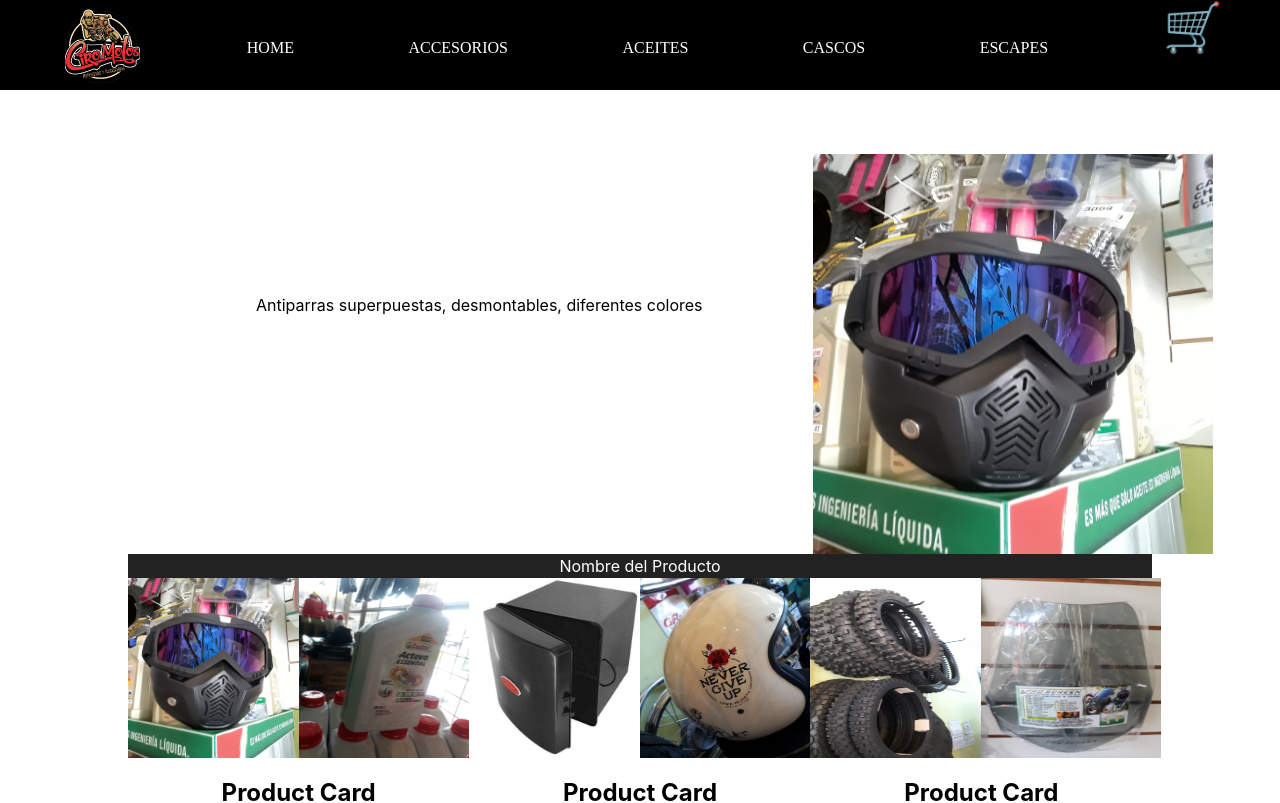
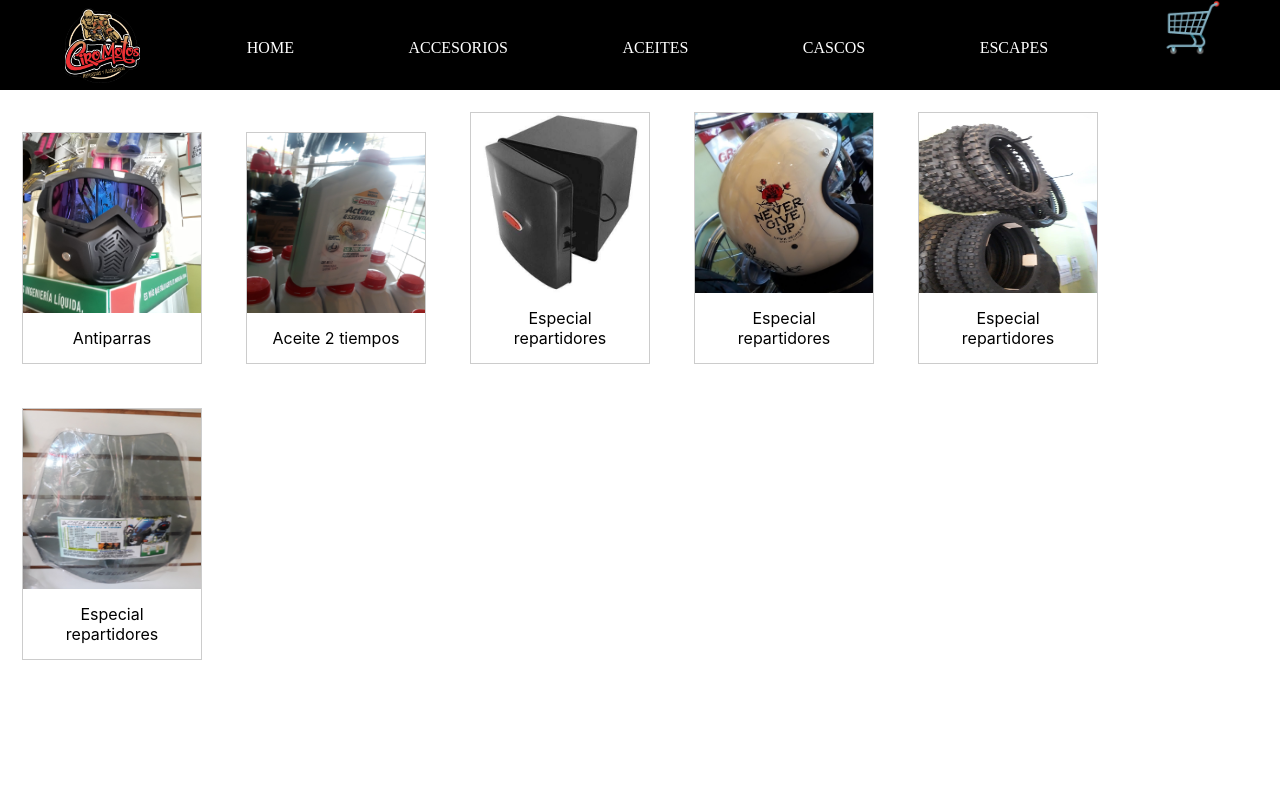
Before and after one commit to mtello855/Ventas-React, a React (Create React App) app: page /accesorios in a window 1280 px wide. Shown: the top 803 px of the page. Built offline with nearby package versions, Linux system fonts and the light colour scheme.

Commit message:
creation of routes and product component for purchase

```diff
--- a/package.json
+++ b/package.json
@@ -8,6 +8,7 @@
     "@testing-library/user-event": "^12.8.3",
     "react": "^17.0.1",
     "react-dom": "^17.0.1",
+    "react-router-dom": "^5.2.0",
     "react-scripts": "4.0.3",
     "web-vitals": "^1.1.0"
   },
--- a/src/App.js
+++ b/src/App.js
@@ -1,14 +1,19 @@
 import React from "react";
+import { BrowserRouter as Router, Route, Link } from "react-router-dom";
 import Navbar from "./components/Navbar";
 import Content from "./components/Content";
+import Accesorios from "./components/Accesorios/Accesorios";
+import Product from "./components/Products/Product";
 import "./App.css";
 
 function App() {
   return (
-    <div>
+    <Router>
       <Navbar />
-      <Content />
-    </div>
+      <Route path="/" exact component={Content} />
+      <Route path="/accesorios" component={Accesorios} />
+      <Route path="/product" component={Product} />
+    </Router>
   );
 }
 
--- /dev/null
+++ b/src/components/Accesorios/Accesorios.css
@@ -0,0 +1,20 @@
+div.gallery {
+  margin: 22px;
+  border: 1px solid #ccc;
+  display: inline-block;
+  width: 180px;
+}
+
+div.gallery:hover {
+  border: 1px solid #777;
+}
+
+div.gallery img {
+  width: 178px;
+  height: 180px;
+}
+
+div.desc {
+  padding: 15px;
+  text-align: center;
+}
--- /dev/null
+++ b/src/components/Accesorios/Accesorios.js
@@ -0,0 +1,42 @@
+import React, { useState } from "react";
+import "./Accesorios.css";
+
+import Casco from "../../Img/casco.jpg";
+import Aceite from "../../Img/aceite.jpg";
+import Baul from "../../Img/baul.jpg";
+import OtroCasco from "../../Img/otrocasco.jpg";
+import Rueda from "../../Img/rueda.png";
+import Vidrio from "../../Img/vidrio.jpg";
+import { Link } from "react-router-dom";
+
+const productCards = [
+  {
+    img: Casco,
+    desc: "Antiparras ",
+  },
+  { img: Aceite, desc: "Aceite 2 tiempos" },
+  { img: Baul, desc: "Especial repartidores" },
+  { img: OtroCasco, desc: "Especial repartidores" },
+  { img: Rueda, desc: "Especial repartidores" },
+  { img: Vidrio, desc: "Especial repartidores" },
+];
+
+function Accesorios() {
+  const [testHook, setTestHook] = useState(0);
+  return (
+    <div className="galleryAcces">
+      {productCards.map((e, i) => {
+        return (
+          <div className="gallery">
+            <Link to="/product" target="_blank" href="img_5terre.jpg">
+              <img src={e.img} />
+            </Link>
+            <div className="desc">{e.desc}</div>
+          </div>
+        );
+      })}
+    </div>
+  );
+}
+
+export default Accesorios;
--- a/src/components/Navbar.js
+++ b/src/components/Navbar.js
@@ -1,4 +1,5 @@
 import React from "react";
+import { Link } from "react-router-dom";
 import logoCiro from "../logo.png";
 function Navbar() {
   return (
@@ -6,13 +7,13 @@ function Navbar() {
       <div>
         <img className="Logo" src={logoCiro} />
       </div>
-      <a href="#">HOME</a>
-      <a href="#">ACCESORIOS</a>
-      <a href="#">ACEITES</a>
-      <a href="#">CASCOS</a>
-      <a href="#">ESCAPES</a>
+      <Link to="/">HOME</Link>
+      <Link to="/accesorios">ACCESORIOS</Link>
+      <Link to="#">ACEITES</Link>
+      <Link to="#">CASCOS</Link>
+      <Link to="#">ESCAPES</Link>
       <div>
-        <a className="cart" href="#">
+        <a className="cart" to="#">
           {" "}
           &#128722;{" "}
         </a>
--- /dev/null
+++ b/src/components/Products/Product.css
@@ -0,0 +1,13 @@
+.productPrePurchase {
+  display: flex;
+  justify-content: space-between;
+}
+.logoPP {
+  width: 80px;
+  height: 80px;
+}
+.PrePurchase {
+  border-color: aquamarine;
+  border-style: ridge;
+  padding: 0px 110px;
+}
--- /dev/null
+++ b/src/components/Products/Product.js
@@ -0,0 +1,29 @@
+import React from "react";
+import "./Product.css";
+import Baul from "../../Img/baul.jpg";
+import logoCiro from "../../../src/logo.png";
+
+function Product() {
+  return (
+    <div className="productPrePurchase">
+      <div className="imgProd">
+        <img src={Baul} />
+      </div>
+      <div className="descriptionProd">
+        <h1>Baul</h1>
+        <p>Especial Repartidoes</p>
+        <p>Code: 95585</p>
+      </div>
+      <div className="PrePurchase">
+        <img className="logoPP" src={logoCiro} />
+        <hr />
+        <h2>$9.800</h2>
+        <hr />
+        <h3>Paying with</h3>
+        <hr />
+        <p>Quantity</p>
+      </div>
+    </div>
+  );
+}
+export default Product;
```
Also changed, not shown: 1 other file (tests, documents, lock files or other folders).
